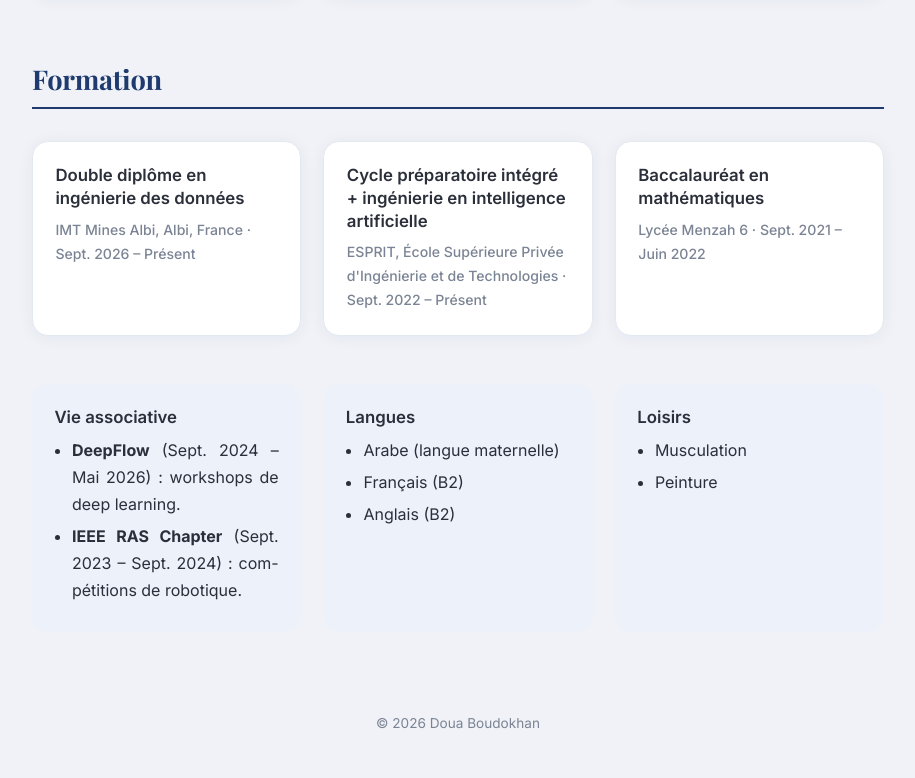
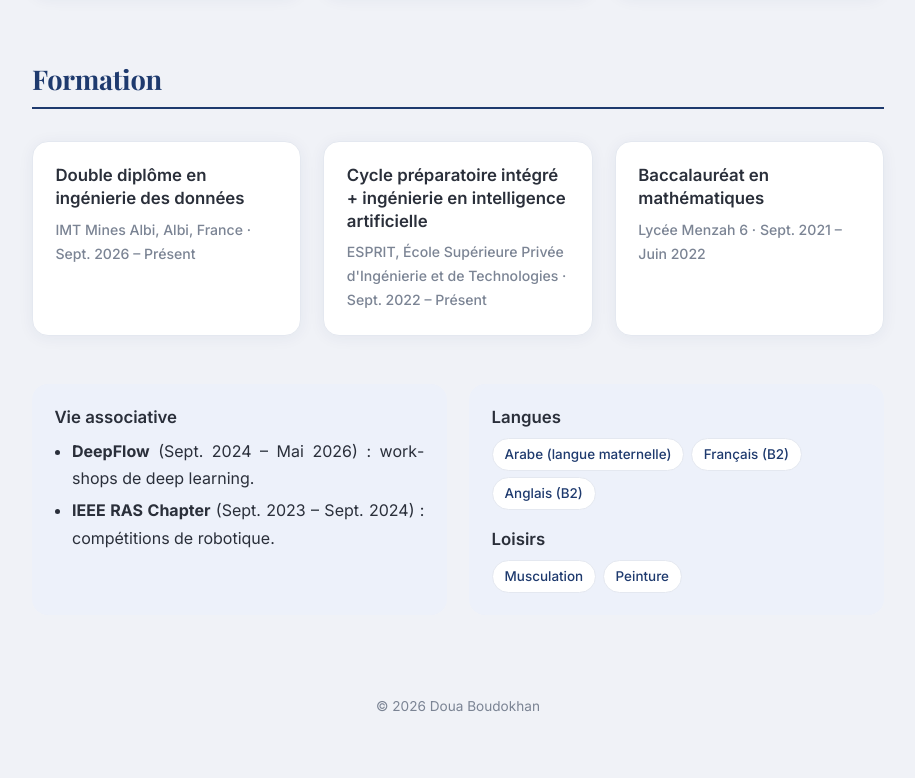
Before and after one commit to DouaBoudokhan/DouaBoudokhan.github.io, a plain HTML site: page index.html in a window 1280 px wide. Shown: the part 5493-6271 px from the top of the page, without its empty margins (332-1247 px from the left). Drawn offline with nearby package versions, Linux system fonts and the light colour scheme.

Commit message:
Style Langues and Loisirs as modern badge tags in balanced 2-column layout

```diff
--- a/index.html
+++ b/index.html
@@ -326,18 +326,16 @@
         </div>
         <div>
           <h3>Langues</h3>
-          <ul>
-            <li>Arabe (langue maternelle)</li>
-            <li>Français (B2)</li>
-            <li>Anglais (B2)</li>
-          </ul>
-        </div>
-        <div>
+          <div class="tags" style="margin-bottom: 1.1rem;">
+            <span>Arabe (langue maternelle)</span>
+            <span>Français (B2)</span>
+            <span>Anglais (B2)</span>
+          </div>
           <h3>Loisirs</h3>
-          <ul>
-            <li>Musculation</li>
-            <li>Peinture</li>
-          </ul>
+          <div class="tags">
+            <span>Musculation</span>
+            <span>Peinture</span>
+          </div>
         </div>
       </div>
     </section>
--- a/style.css
+++ b/style.css
@@ -384,18 +384,32 @@ section#competences>ul {
 .cols {
     grid-column: 1/-1;
     display: grid;
-    grid-template-columns: repeat(3, 1fr);
+    grid-template-columns: 1fr 1fr;
     gap: 1.4rem;
 }
 
 .cols>div {
     background: var(--sky);
     border-radius: var(--radius);
-    padding: 1.4rem
+    padding: 1.4rem;
 }
 
 .cols h3 {
-    margin-bottom: .5rem
+    margin-bottom: .6rem;
+}
+
+.cols .tags span {
+    background: var(--card);
+    border: 1px solid var(--line);
+    color: var(--navy);
+    font-size: .84rem;
+    padding: .25rem .75rem;
+}
+
+.cols .tags span:hover {
+    background: var(--navy);
+    color: #fff;
+    border-color: var(--navy);
 }
 
 .tags {
```
